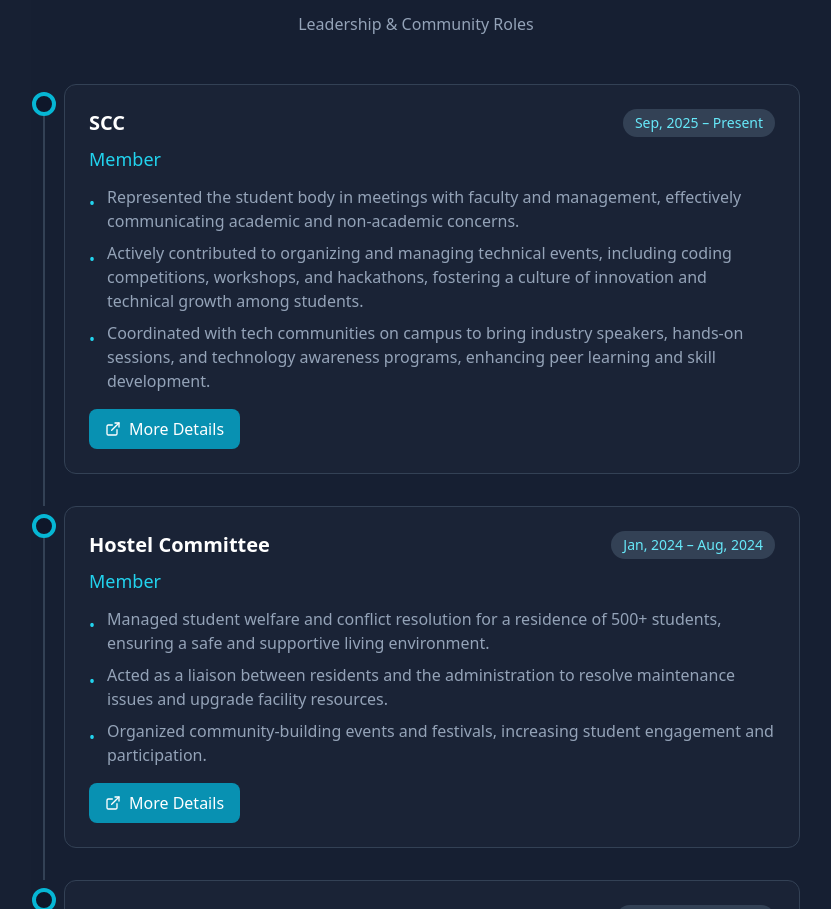
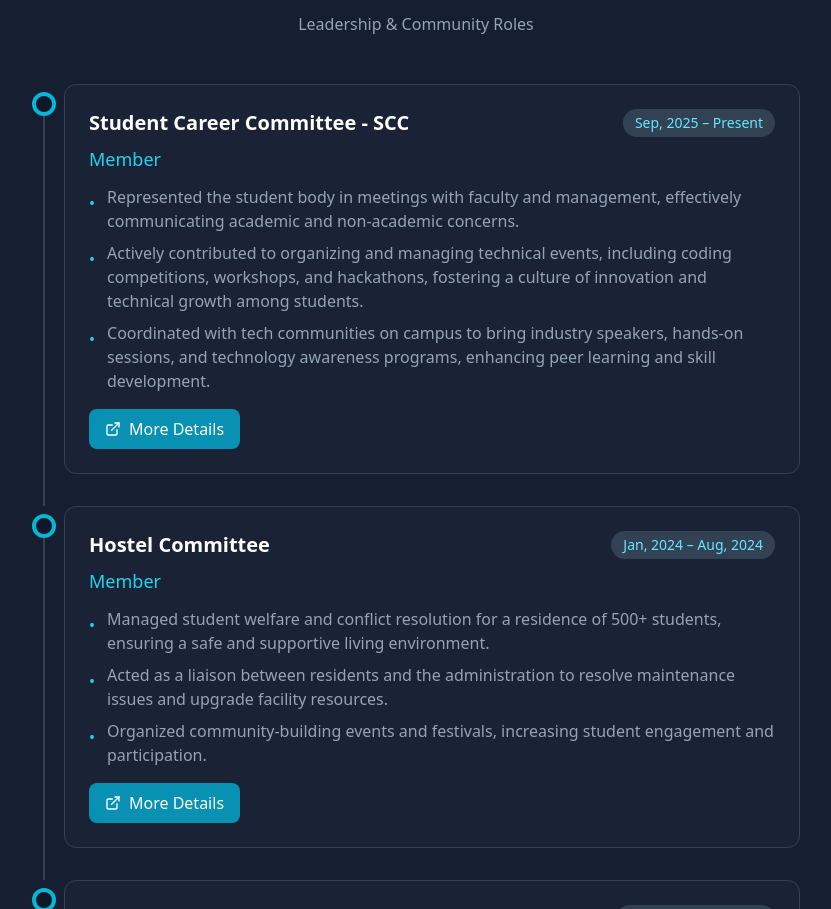
Before and after one commit to ajaygangwar945/My-Portfolio, a React (Vite) app: page / in a window 1280 px wide. Shown: the part 2052-2961 px from the top of the page, without its empty margins (224-1055 px from the left). Built offline with nearby package versions, Linux system fonts and the light colour scheme.

Commit message:
framework

```diff
--- a/src/data.jsx
+++ b/src/data.jsx
@@ -136,7 +136,7 @@ export const PORTFOLIO_DATA = {
     positions: [
         {
             id: "scc",
-            title: "SCC",
+            title: "Student Career Committee - SCC",
             role: "Member",
             date: "Sep, 2025 – Present",
             description: "Representing the student body and organizing technical events.",
@@ -145,7 +145,7 @@ export const PORTFOLIO_DATA = {
                 "Actively contributed to organizing and managing technical events, including coding competitions, workshops, and hackathons, fostering a culture of innovation and technical growth among students.",
                 "Coordinated with tech communities on campus to bring industry speakers, hands-on sessions, and technology awareness programs, enhancing peer learning and skill development."
             ],
-            fullDescription: "As a member of the Student Council Committee (SCC), I play a pivotal role in bridging the gap between students and the administration. My focus has been on enhancing the technical culture on campus by organizing impactful events and workshops.",
+            fullDescription: "As a member of the Student Career Committee (SCC), I play a pivotal role in bridging the gap between students and the administration. My focus has been on enhancing the technical culture on campus by organizing impactful events and workshops.",
             events: [
                 {
                     title: "Tech Week 2025",
```
